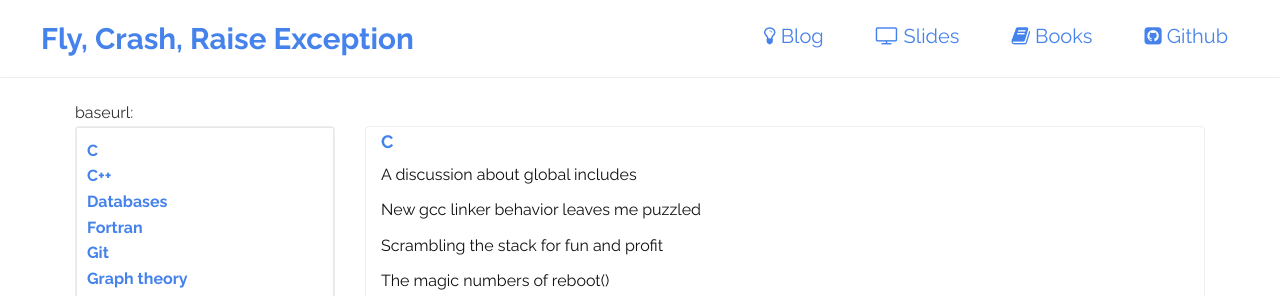
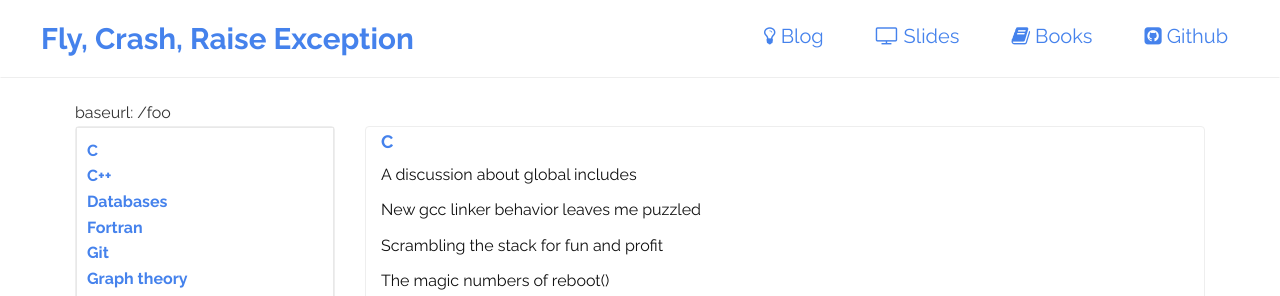
Before and after one commit to stefanoborini/stefanoborini.github.io, a Jekyll site: the page built from index.html, in a window 1280 px wide and 900 px high. Shown: the top 296 px of the window. Built offline with Jekyll 4.4.1, drawn with Linux system fonts in a browser that asks for light colours; the list of posts is cut into pages by our own code.

Commit message:
Verifying baseurl

```diff
--- a/_config.yml
+++ b/_config.yml
@@ -8,7 +8,7 @@
 # Site settings
 title: Fly, Crash, Raise Exception
 description: Random stuff from Stefano Borini
-baseurl: "/" # the subpath of your site, e.g. /blog
+baseurl: "/foo" # the subpath of your site, e.g. /blog
 url: "http://stefanoborini.com" # the base hostname & protocol for your site
 
 copyright:
```
